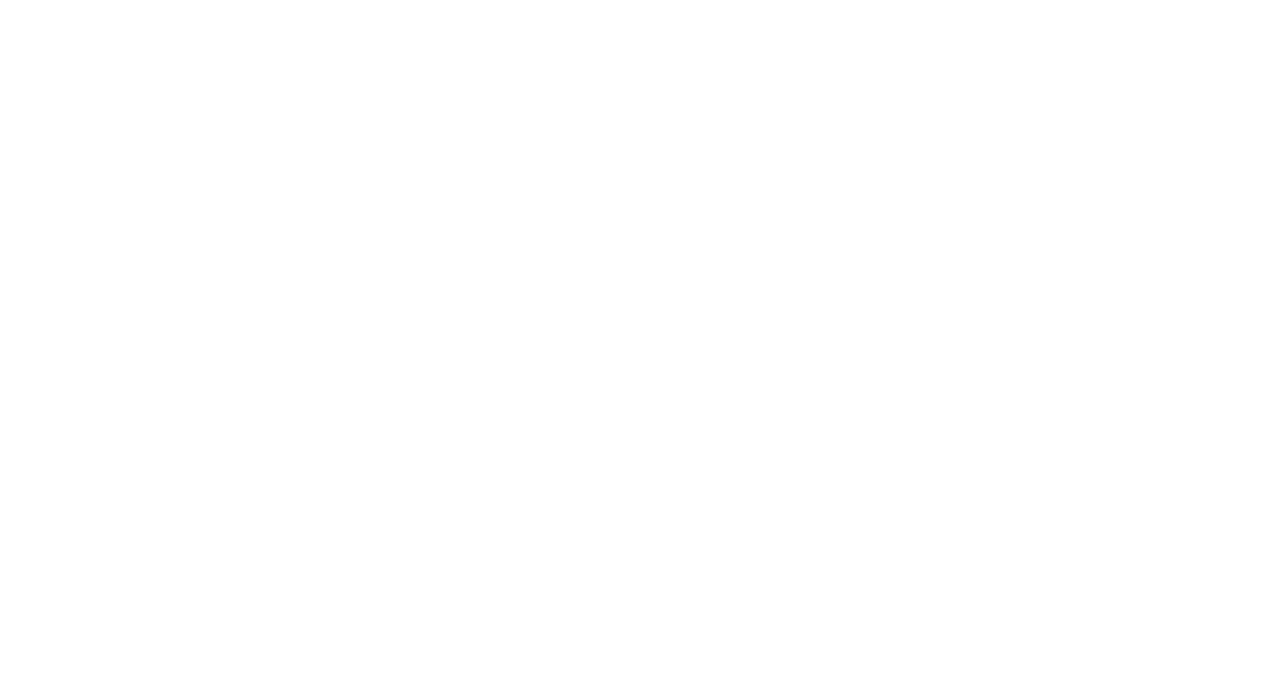
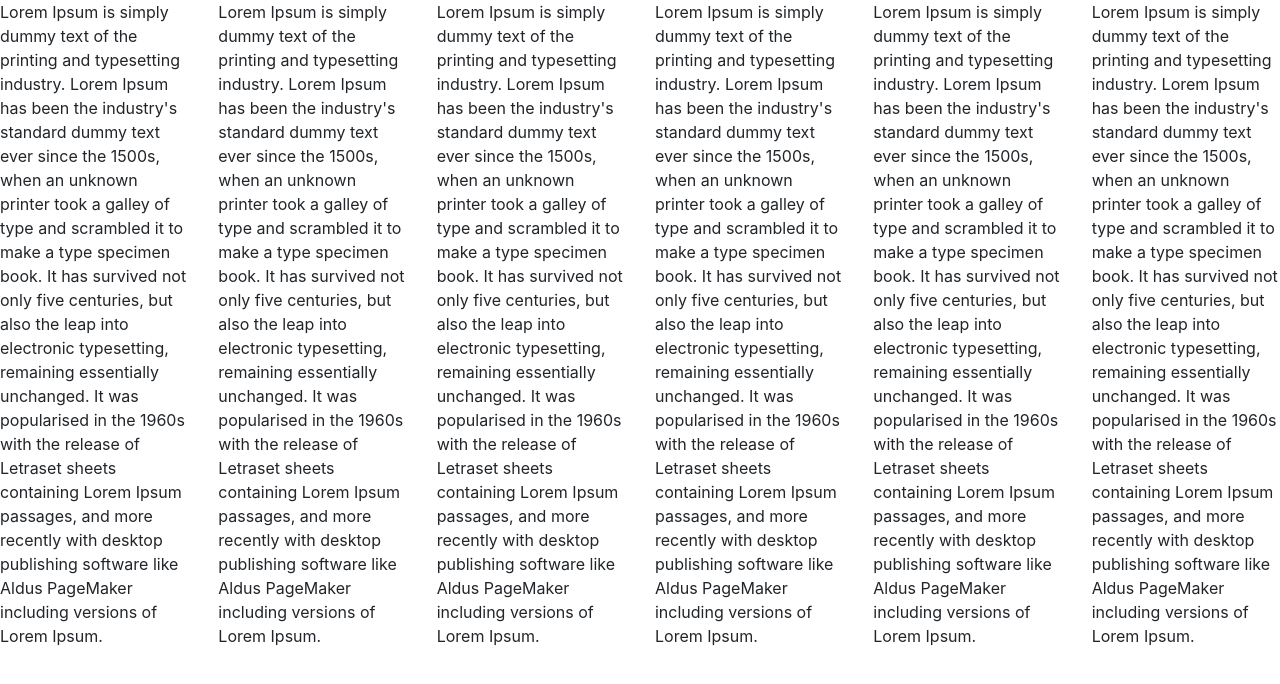
Before and after one commit to Adithyavj/learn-webdesign, a plain HTML site: page BootStrap/index.html in a window 1280 px wide. Drawn offline with nearby package versions, Linux system fonts and the light colour scheme.

Commit message:
Bootstrap basics

```diff
--- a/BootStrap/index.html
+++ b/BootStrap/index.html
@@ -9,7 +9,26 @@
     <link rel="stylesheet" href="https://maxcdn.bootstrapcdn.com/bootstrap/4.0.0/css/bootstrap.min.css" integrity="sha384-Gn5384xqQ1aoWXA+058RXPxPg6fy4IWvTNh0E263XmFcJlSAwiGgFAW/dAiS6JXm" crossorigin="anonymous">
 </head>
 <body>
-
+    <div class="row">
+        <div class="col-xs-12 col-sm-6 col-md-4 col-lg-3 col-xl-2">
+            <p>Lorem Ipsum is simply dummy text of the printing and typesetting industry. Lorem Ipsum has been the industry's standard dummy text ever since the 1500s, when an unknown printer took a galley of type and scrambled it to make a type specimen book. It has survived not only five centuries, but also the leap into electronic typesetting, remaining essentially unchanged. It was popularised in the 1960s with the release of Letraset sheets containing Lorem Ipsum passages, and more recently with desktop publishing software like Aldus PageMaker including versions of Lorem Ipsum.</p>
+        </div>
+        <div class="col-xs-12 col-sm-6 col-md-4 col-lg-3 col-xl-2">
+            <p>Lorem Ipsum is simply dummy text of the printing and typesetting industry. Lorem Ipsum has been the industry's standard dummy text ever since the 1500s, when an unknown printer took a galley of type and scrambled it to make a type specimen book. It has survived not only five centuries, but also the leap into electronic typesetting, remaining essentially unchanged. It was popularised in the 1960s with the release of Letraset sheets containing Lorem Ipsum passages, and more recently with desktop publishing software like Aldus PageMaker including versions of Lorem Ipsum.</p>
+        </div>
+        <div class="col-xs-12 col-sm-6 col-md-4 col-lg-3 col-xl-2">
+            <p>Lorem Ipsum is simply dummy text of the printing and typesetting industry. Lorem Ipsum has been the industry's standard dummy text ever since the 1500s, when an unknown printer took a galley of type and scrambled it to make a type specimen book. It has survived not only five centuries, but also the leap into electronic typesetting, remaining essentially unchanged. It was popularised in the 1960s with the release of Letraset sheets containing Lorem Ipsum passages, and more recently with desktop publishing software like Aldus PageMaker including versions of Lorem Ipsum.</p>
+        </div>
+        <div class="col-xs-12 col-sm-6 col-md-4 col-lg-3 col-xl-2">
+            <p>Lorem Ipsum is simply dummy text of the printing and typesetting industry. Lorem Ipsum has been the industry's standard dummy text ever since the 1500s, when an unknown printer took a galley of type and scrambled it to make a type specimen book. It has survived not only five centuries, but also the leap into electronic typesetting, remaining essentially unchanged. It was popularised in the 1960s with the release of Letraset sheets containing Lorem Ipsum passages, and more recently with desktop publishing software like Aldus PageMaker including versions of Lorem Ipsum.</p>
+        </div>
+        <div class="col-xs-12 col-sm-6 col-md-4 col-lg-3 col-xl-2">
+            <p>Lorem Ipsum is simply dummy text of the printing and typesetting industry. Lorem Ipsum has been the industry's standard dummy text ever since the 1500s, when an unknown printer took a galley of type and scrambled it to make a type specimen book. It has survived not only five centuries, but also the leap into electronic typesetting, remaining essentially unchanged. It was popularised in the 1960s with the release of Letraset sheets containing Lorem Ipsum passages, and more recently with desktop publishing software like Aldus PageMaker including versions of Lorem Ipsum.</p>
+        </div>
+        <div class="col-xs-12 col-sm-6 col-md-4 col-lg-3 col-xl-2">
+            <p>Lorem Ipsum is simply dummy text of the printing and typesetting industry. Lorem Ipsum has been the industry's standard dummy text ever since the 1500s, when an unknown printer took a galley of type and scrambled it to make a type specimen book. It has survived not only five centuries, but also the leap into electronic typesetting, remaining essentially unchanged. It was popularised in the 1960s with the release of Letraset sheets containing Lorem Ipsum passages, and more recently with desktop publishing software like Aldus PageMaker including versions of Lorem Ipsum.</p>
+        </div>
+    </div>
 
 
     <!-- Optional JavaScript -->
```
